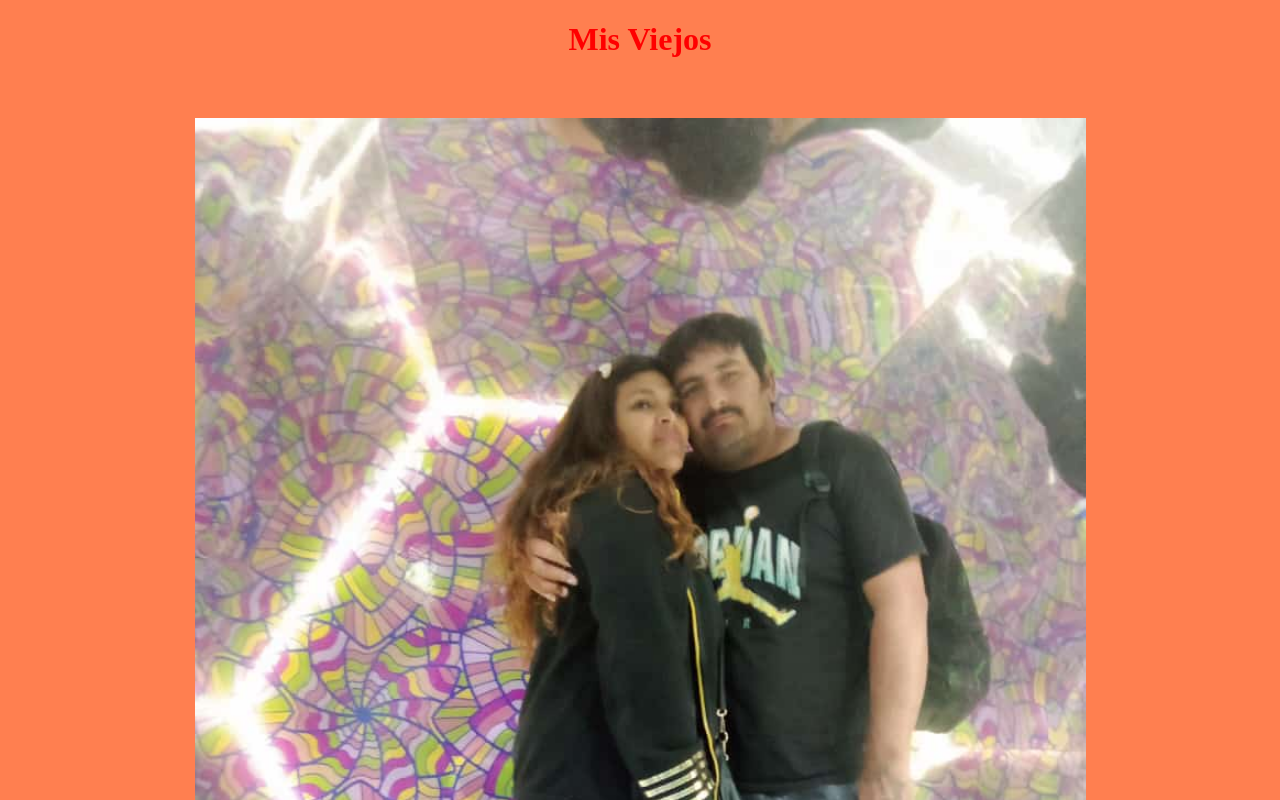
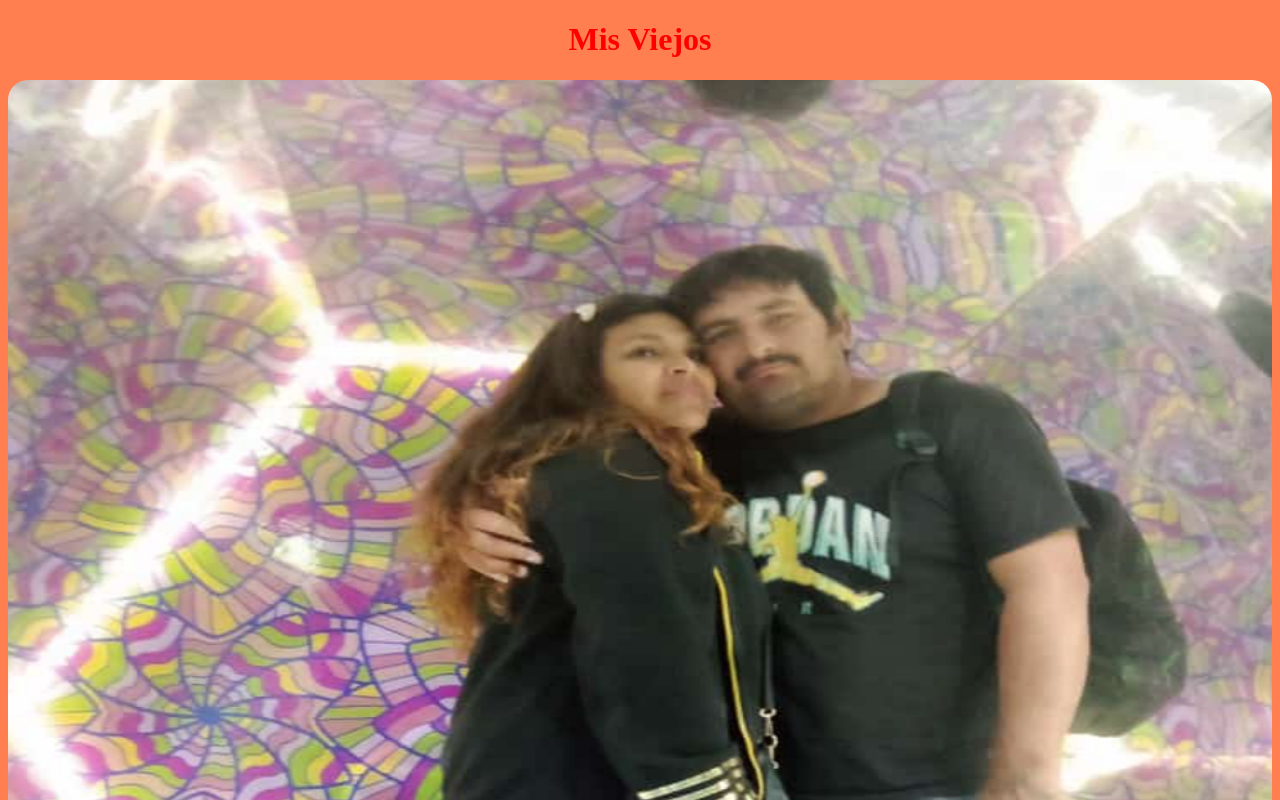
Before and after one commit to Alex11flp/Paginaweb, a plain HTML site: page index.html in a window 1280 px wide. Shown: the top 800 px of the page. Drawn offline with Linux system fonts and the light colour scheme.

Commit message:
Update index.html

```diff
--- a/index.html
+++ b/index.html
@@ -7,8 +7,8 @@
 <body>
    <h1>Mis Viejos</h1>
 	<div class="pulsing-image-container">
-  <img src="viejos.jpg" alt="Your image description" class="pulsing-image">
-</div>
+  <img src="viejos.jpg" width="100%" height="100%" alt="Your image description" class="pulsing-image">
+	</div>
  <h2>Los Inseparables</h2>
 </body>
 </html>
```
